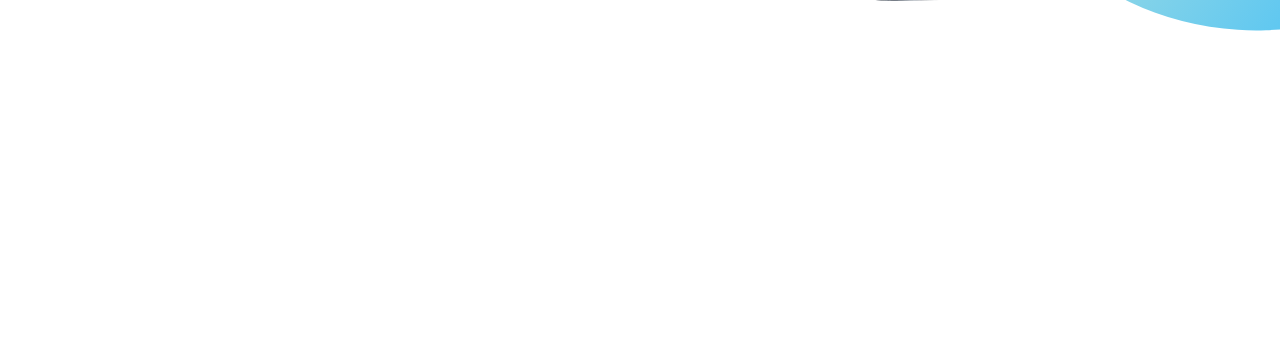
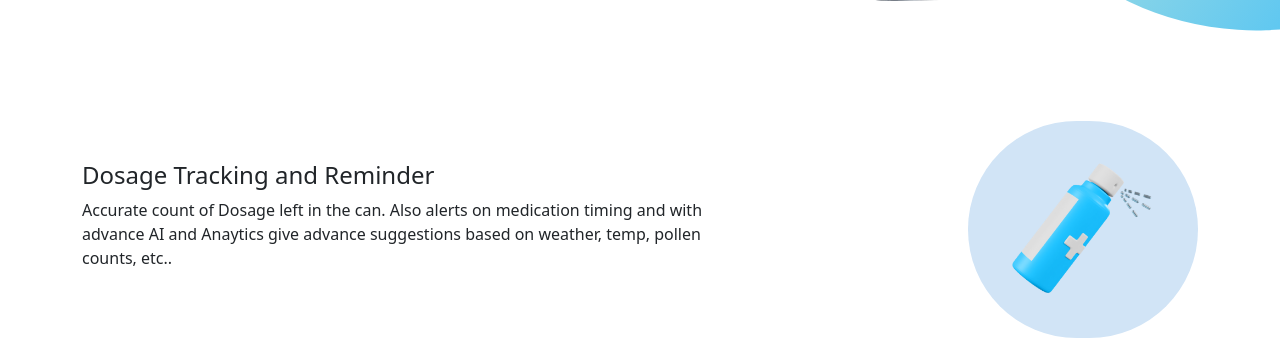
Before and after one commit to H3T7/breatheasy, a PHP site: page / in a window 1280 px wide. Shown: the part 535-873 px from the top of the page. Before the commit the page ends 566 px from the top, so only its background shows below. Run offline with PHP 8.4, Linux system fonts and the light colour scheme.

Commit message:
second page

```diff
--- a/index.html
+++ b/index.html
@@ -41,7 +41,7 @@
         </div>
       </header>
       <div class="container mt-5">
-        <div class="row">
+        <div class="row mt-5">
           <div class="col-md-5 Herotext">
             <h1>Track Your inhaler!</h1>
             <h5>Easy to Connect</h5>
@@ -51,7 +51,24 @@
             </p>
           </div>
           <div class="col-md-7 text-end">
-            <img src="../breatheasy/assets/Mokeups.png" width="370px" height="400px"/>
+            <img
+              src="../breatheasy/assets/Mokeups.png"
+              width="370px"
+              height="400px"
+            />
+          </div>
+        </div>
+        <div class="row secondpage">
+          <div class="col-md-7 secondpageText">
+            <h4>Dosage Tracking and Reminder</h4>
+            <p>
+              Accurate count of Dosage left in the can. Also alerts on
+              medication timing and with advance AI and Anaytics give advance
+              suggestions based on weather, temp, pollen counts, etc..
+            </p>
+          </div>
+          <div class="col-md-5 text-end">
+            <img class="sanitizerbg" src="../breatheasy/assets/Sanitizer.png" width="230px" />
           </div>
         </div>
       </div>
--- a/style.css
+++ b/style.css
@@ -32,3 +32,14 @@ a:hover {
 .Herotext{
     padding-top:120px;
 }
+.secondpageText{
+    padding-top: 40px;
+}
+.secondpage{
+    margin-top: 120px;
+}
+.sanitizerbg{
+    background-color: #D1E4F6;
+    border-radius: 999px;
+
+}
```
